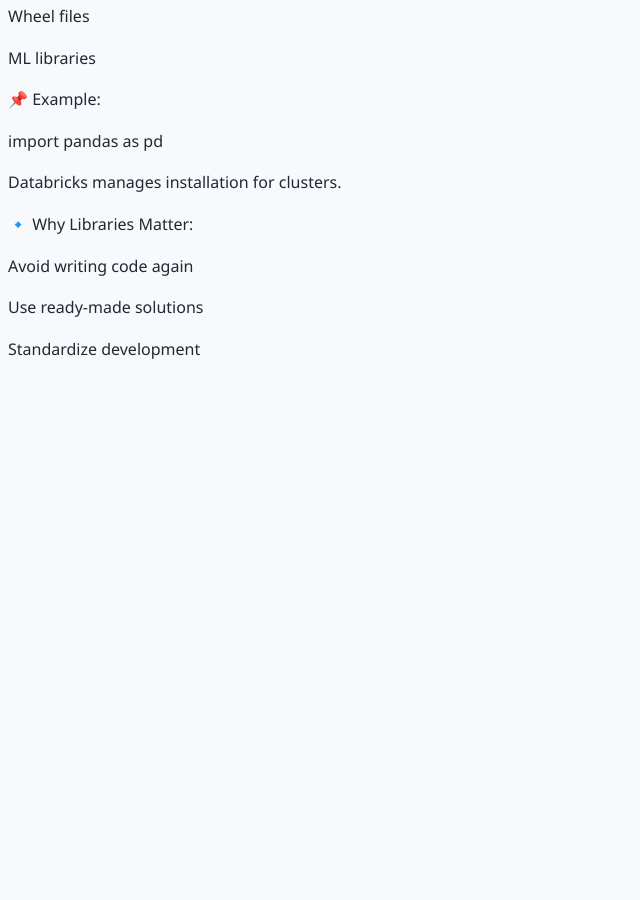
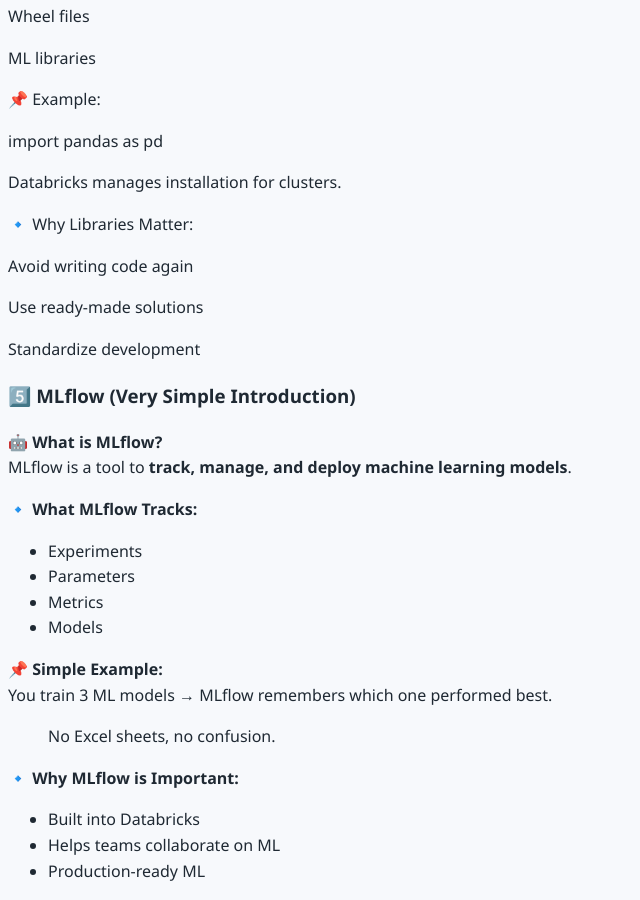
Before and after one commit to irshadvaza/irshadvaza.tech, a Jekyll site: the page built from learning-guides/azure-databricks/05-Databricks-Core-Concepts.md, in a window 1280 px wide and 900 px high, scrolled down 2112 px. Shown: the whole window, without its empty margins (0-640 px from the left). Built offline with Jekyll 4.4.1, drawn with Linux system fonts in a browser that asks for light colours; our own code applies the rules of GitHub Pages for plain Markdown files; before the commit the page ends 2490 px from its top, so only the background shows below that.

Commit message:
Update 05-Databricks-Core-Concepts.md

```diff
--- a/learning-guides/azure-databricks/05-Databricks-Core-Concepts.md
+++ b/learning-guides/azure-databricks/05-Databricks-Core-Concepts.md
@@ -121,3 +121,27 @@
 Use ready-made solutions
 
 Standardize development
+
+
+### 5️⃣ MLflow (Very Simple Introduction)
+
+**🤖 What is MLflow?**
+MLflow is a tool to **track, manage, and deploy machine learning models**.
+
+**🔹 What MLflow Tracks:**
+
+- Experiments
+- Parameters
+- Metrics
+- Models
+
+**📌 Simple Example:**
+You train 3 ML models → MLflow remembers which one performed best.
+
+> No Excel sheets, no confusion.
+
+**🔹 Why MLflow is Important:**
+
+- Built into Databricks
+- Helps teams collaborate on ML
+- Production-ready ML
```
